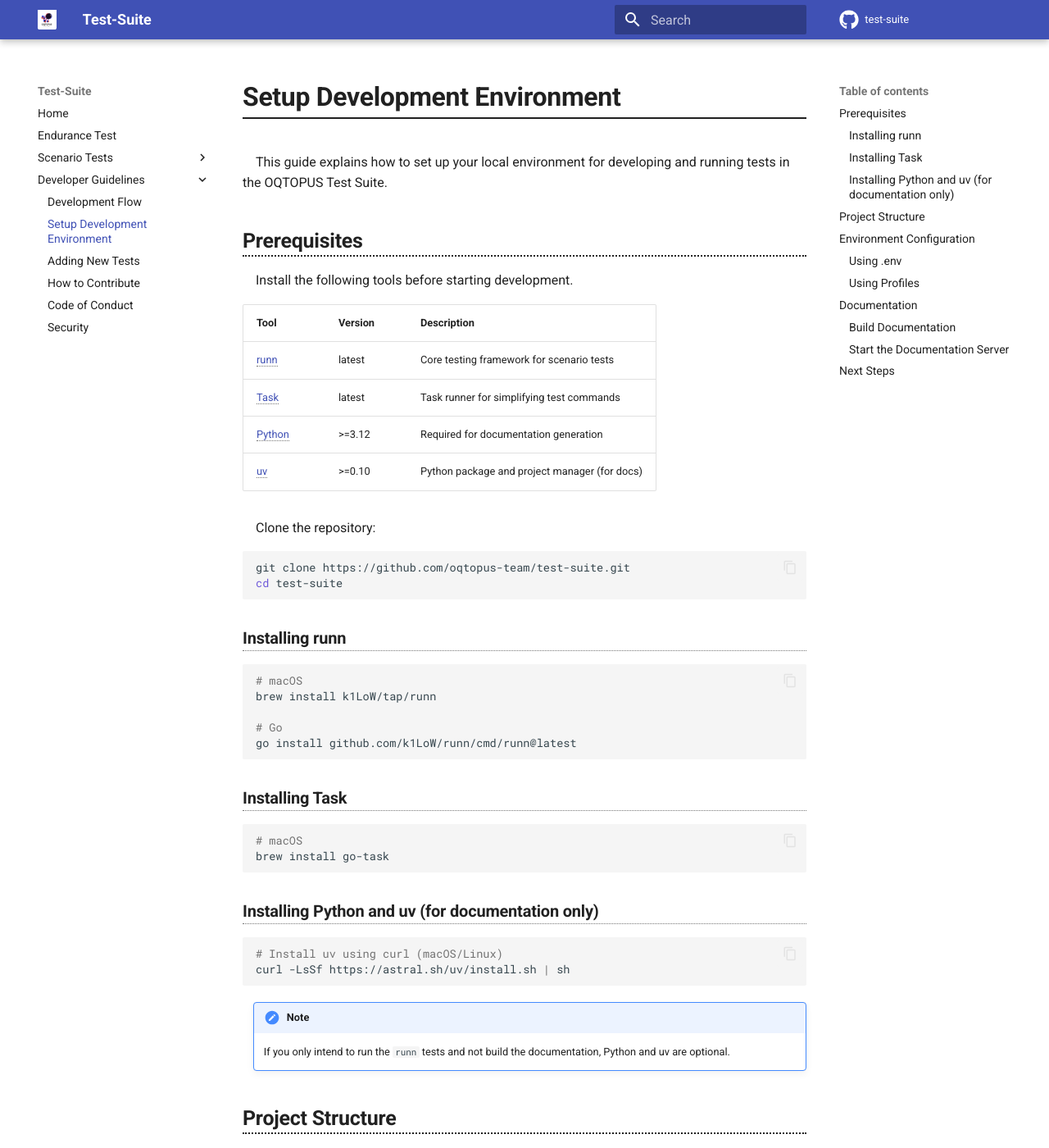
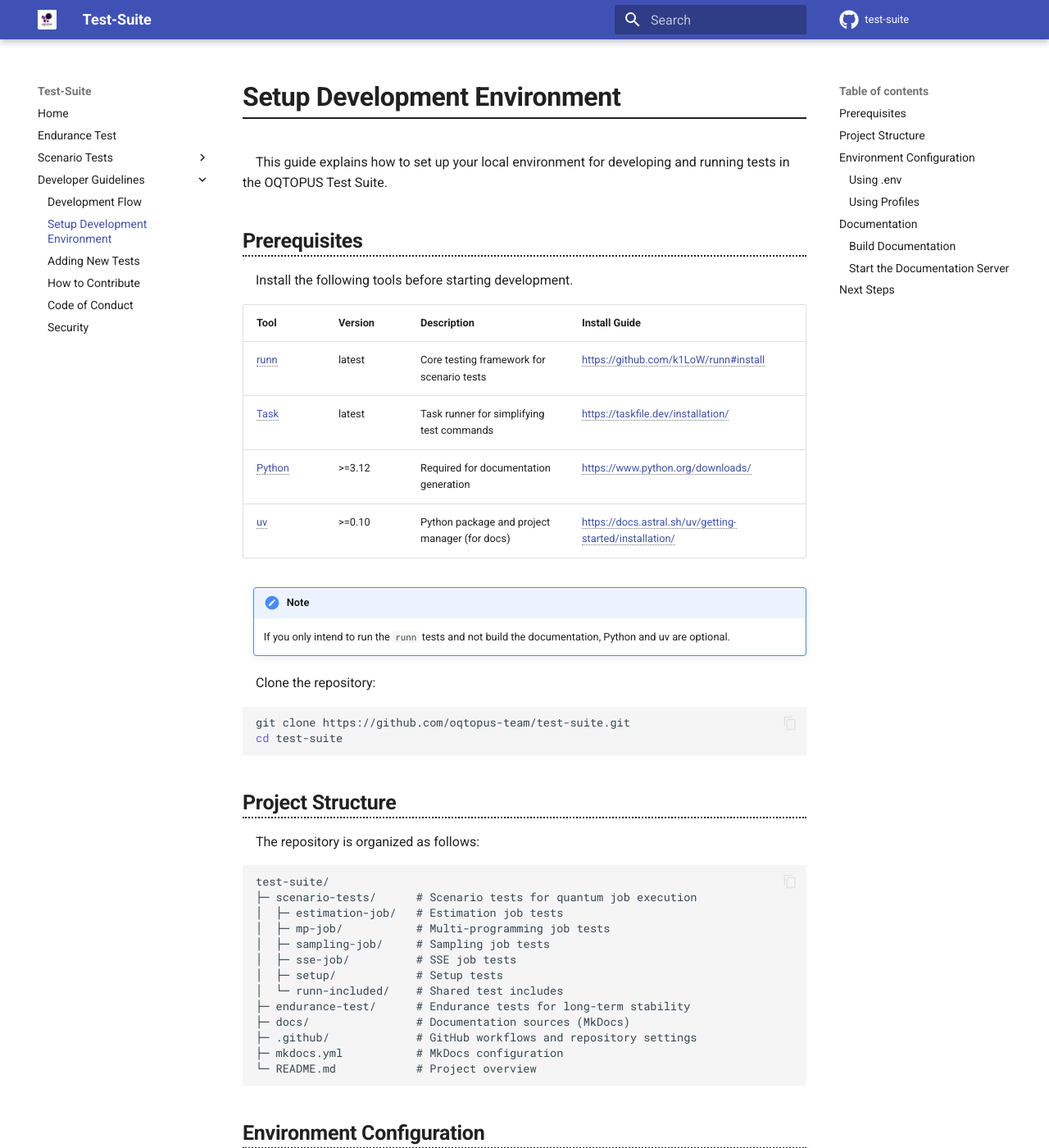
Before and after one commit to oqtopus-team/test-suite, an MkDocs documentation site: the page built from docs/developer_guidelines/setup.md, in a window 1280 px wide and 1400 px high. Shown: the whole window at 82% size. Built offline with MkDocs 1.6.1 and Material for MkDocs 9.7.7, drawn with Linux system fonts in a browser that asks for light colours; comment, search, counter and statistics services are not loaded.

Commit message:
docs: remove tool installation instructions in favor of official docs

````diff
--- a/docs/developer_guidelines/setup.md
+++ b/docs/developer_guidelines/setup.md
@@ -6,12 +6,15 @@ This guide explains how to set up your local environment for developing and runn
 
 Install the following tools before starting development.
 
-| Tool | Version | Description |
-| ---- | ------- | ----------- |
-| [runn](https://github.com/k1LoW/runn) | latest | Core testing framework for scenario tests |
-| [Task](https://taskfile.dev/) | latest | Task runner for simplifying test commands |
-| [Python](https://www.python.org/downloads/) | >=3.12 | Required for documentation generation |
-| [uv](https://docs.astral.sh/uv/) | >=0.10 | Python package and project manager (for docs) |
+| Tool | Version | Description | Install Guide |
+| ---- | ------- | ----------- | ------------- |
+| [runn](https://github.com/k1LoW/runn) | latest | Core testing framework for scenario tests | <https://github.com/k1LoW/runn#install> |
+| [Task](https://taskfile.dev/) | latest | Task runner for simplifying test commands | <https://taskfile.dev/installation/> |
+| [Python](https://www.python.org/) | >=3.12 | Required for documentation generation | <https://www.python.org/downloads/> |
+| [uv](https://docs.astral.sh/uv/) | >=0.10 | Python package and project manager (for docs) | <https://docs.astral.sh/uv/getting-started/installation/> |
+
+!!! note
+    If you only intend to run the `runn` tests and not build the documentation, Python and uv are optional.
 
 Clone the repository:
 
@@ -19,33 +22,6 @@ Clone the repository:
 git clone https://github.com/oqtopus-team/test-suite.git
 cd test-suite
 ```
-
-### Installing runn
-
-```shell
-# macOS
-brew install k1LoW/tap/runn
-
-# Go
-go install github.com/k1LoW/runn/cmd/runn@latest
-```
-
-### Installing Task
-
-```shell
-# macOS
-brew install go-task
-```
-
-### Installing Python and uv (for documentation only)
-
-```shell
-# Install uv using curl (macOS/Linux)
-curl -LsSf https://astral.sh/uv/install.sh | sh
-```
-
-!!! note
-    If you only intend to run the `runn` tests and not build the documentation, Python and uv are optional.
 
 ## Project Structure
 
````
